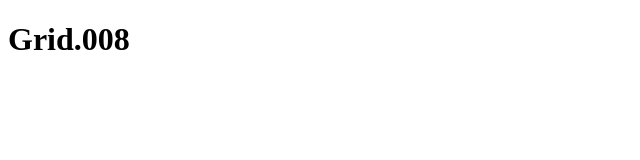
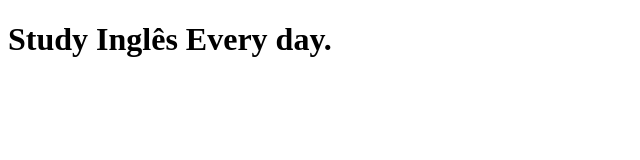
Before and after one commit to edskate/Grid-008, a plain HTML site: page index.html in a window 1280 px wide. Shown: the whole page, without its empty margins (0-640 px from the left). Drawn offline with Linux system fonts and the light colour scheme.

Commit message:
index.html

```diff
--- a/index.html
+++ b/index.html
@@ -6,6 +6,6 @@
     <title>Document</title>
 </head>
 <body>
-    <h1>Grid.008</h1>
+    <h1>Study Inglês Every day.</h1>
 </body>
 </html>
```
